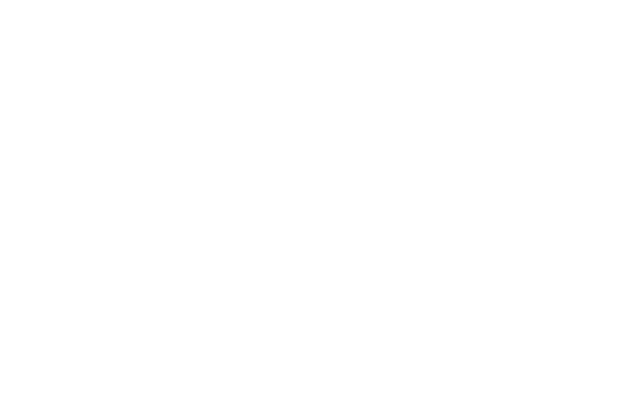
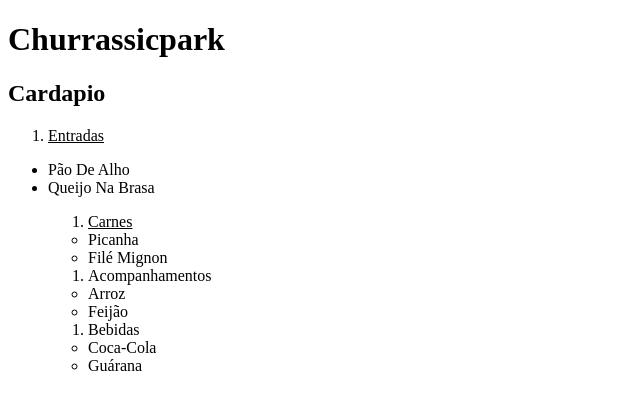
Before and after one commit to Faelzada/site-dupla, a plain HTML site: page index.html in a window 1280 px wide. Shown: the whole page, without its empty margins (0-640 px from the left). Drawn offline with Linux system fonts and the light colour scheme.

Commit message:
Update index.html

```diff
--- a/index.html
+++ b/index.html
@@ -7,3 +7,35 @@
       <link rel="shortcut icon" type="image/jpg" href="jurra.png">
     </head>
     <body>
+          <h1> Churrassicpark </h1>
+      <h2> Cardapio </h2>
+<ol>
+        <li><u> Entradas </u></li>
+        </ol>
+          <ul>
+          <li>    Pão De Alho </li>
+          <li>    Queijo Na Brasa </li>
+          </ul>
+      <ol>
+      <ol>
+        <li><u> Carnes </u></li>
+        </ol>
+          <ul>
+          <li>    Picanha </li>
+          <li>    Filé Mignon </li>
+          </ul>
+      <ol>
+        <li> Acompanhamentos </li>
+      </ol>
+          <ul>
+          <li>    Arroz </li>
+          <li>    Feijão </li>
+          </ul>
+      <ol>
+      <li> Bebidas </li>
+      </ol>
+            <ul>
+            <li>    Coca-Cola </li>
+            <li>    Guárana </li>
+            </ul>
+</body>
```
